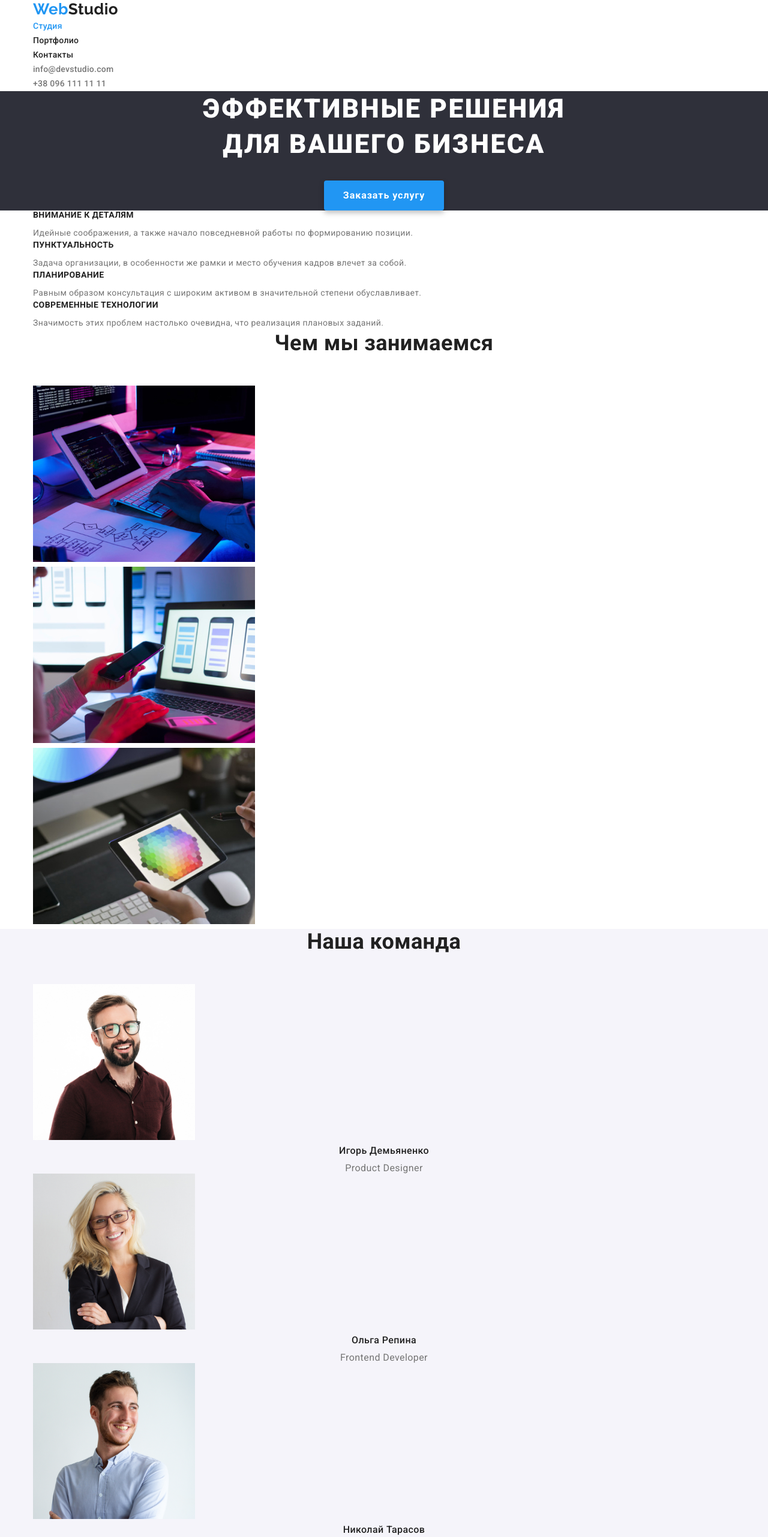
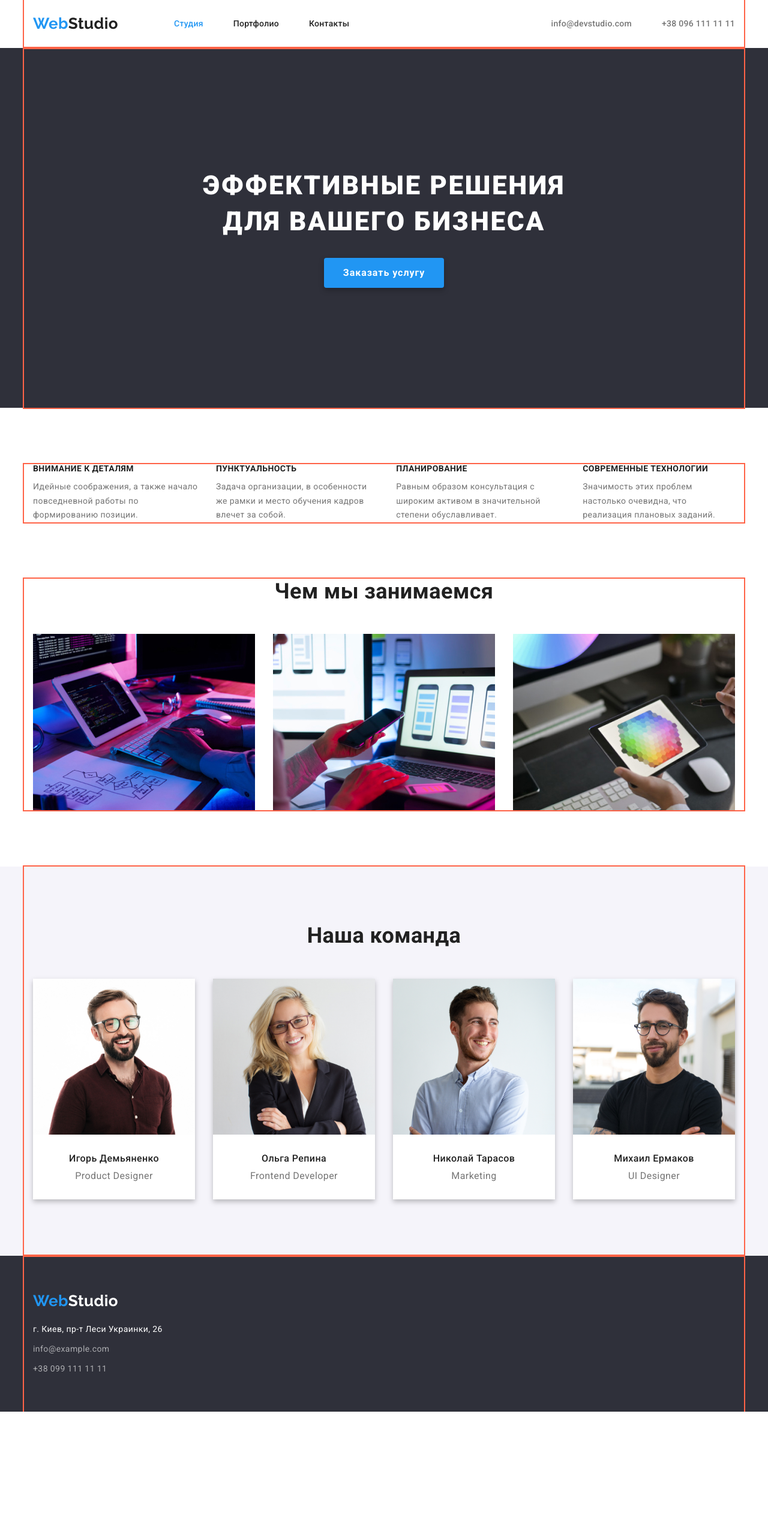
Before and after one commit to elandeveloper/goit-markup-hw-03, a plain HTML site: page index.html in a window 1280 px wide. Shown: the top 2563 px of the page at 60% size. After the commit the page ends 2354 px from the top, so only its background shows below. Drawn offline with nearby package versions, Linux system fonts and the light colour scheme.

Commit message:
добавляет flex на главную страницу

```diff
--- a/css/styles.css
+++ b/css/styles.css
@@ -47,6 +47,10 @@ button {
   font-family: inherit;
 }
 
+img {
+  display: block;
+}
+
 .visually-hidden {
   position: absolute;
   clip: rect(0 0 0 0);
@@ -61,6 +65,7 @@ button {
   padding-right: 15px;
   margin-left: auto;
   margin-right: auto;
+  outline: 2px solid tomato;
 }
 
 .header {
@@ -87,7 +92,24 @@ button {
 }
 
 /*Стили панели навигации*/
+
+.nav {
+  margin-left: 93px;
+}
+
+.nav-list {
+  display: flex;
+}
+
+.nav-item:not(:last-child) {
+  margin-right: 50px;
+}
+
 .nav-link {
+  display: block;
+  padding-top: 32px;
+  padding-bottom: 32px;
+
   color: var(--title-text-color);
   font-style: normal;
   font-weight: 500;
@@ -105,6 +127,10 @@ button {
   color: var(--accent-color);
 }
 
+.address {
+  margin-left: auto;
+}
+
 .address-link {
   color: var(--primary-text-color);
   font-style: normal;
@@ -118,14 +144,36 @@ button {
   color: var(--accent-color);
 }
 
+.address-list {
+  display: flex;
+}
+
+.address-item:not(:last-child) {
+  margin-right: 50px;
+}
+
+.general-nav {
+  display: flex;
+  align-items: center;
+}
+
 /*Стили блока героя*/
 
 .hero {
   background-color: var(--sec-background-color);
   text-align: center;
+  margin-bottom: 94px;
+}
+
+.hero-content {
+  padding-top: 200px;
+  padding-bottom: 200px;
 }
 
 .hero-title {
+  margin-top: 0;
+  margin-bottom: 30px;
+
   color: var(--white-text-color);
   font-style: normal;
   font-weight: 900;
@@ -133,13 +181,16 @@ button {
   line-height: 1.36;
   letter-spacing: 0.06em;
   text-transform: uppercase;
-
-  margin-top: 0;
-  margin-bottom: 30px;
 }
 
 .hero-btn {
   display: inline-block;
+  border-radius: 4px;
+  padding: 10px 32px;
+  border: 0px;
+  min-width: 200px;
+  height: 50px;
+  filter: drop-shadow(0px 4px 4px rgba(0, 0, 0, 0.25));
 
   color: var(--white-text-color);
   background-color: var(--accent-color);
@@ -149,13 +200,6 @@ button {
   font-size: 16px;
   line-height: 1.87;
   letter-spacing: 0.06em;
-
-  border-radius: 4px;
-  padding: 10px 32px;
-  border: 0px;
-  min-width: 200px;
-  height: 50px;
-  filter: drop-shadow(0px 4px 4px rgba(0, 0, 0, 0.25));
 }
 
 /*Стили
@@ -164,61 +208,84 @@ button {
 Список сотрудников
 Лучшие работы студии
 */
+.examples {
+  margin-bottom: 94px;
+}
 
 .examples-title,
 .team-title,
-.advantages-item,
-.team-item,
+.advantages-title,
+.team-member,
 .works-title {
   color: var(--title-text-color);
 }
 
-.advantages-item {
+.advantages {
+  margin-bottom: 94px;
+}
+
+.advantages-list .advantages-item + .advantages-item {
+  margin-left: 30px;
+}
+
+.advantages-title {
+  margin-bottom: 10px;
+  margin-top: 0;
+  padding: 0;
+
   font-style: normal;
   font-weight: bold;
   font-size: 14px;
   line-height: 1.14;
   text-transform: uppercase;
+}
 
-  margin-bottom: 10px;
-  margin-top: 0;
-  padding: 0;
+.advantages-list {
+  display: flex;
+}
+
+.examples-list {
+  display: flex;
+  justify-content: space-between;
 }
 
 .examples-title,
 .team-title {
+  margin-top: 0;
+  margin-bottom: 50px;
+
   font-style: normal;
   font-weight: bold;
   font-size: 36px;
   line-height: 1.17;
   text-align: center;
-
-  margin-top: 0;
-  margin-bottom: 50px;
 }
 
 .team-item {
+  background-color: var(--main-background-color);
+  filter: drop-shadow(0px 4px 4px rgba(0, 0, 0, 0.25));
+}
+
+.team-member {
+  margin-top: 30px;
+  margin-bottom: 10px;
+
   font-style: normal;
   font-weight: 500;
   font-size: 16px;
   line-height: 1.19;
-  /* identical to box height */
-
   text-align: center;
-
-  margin-top: 0;
-  margin-bottom: 10px;
 }
 
 .works-title {
+  margin-top: 0;
+  margin-bottom: 4px;
+
   font-style: normal;
   font-weight: bold;
   font-size: 18px;
   line-height: 2;
   letter-spacing: 0.06em;
-
-  margin-top: 0;
-  margin-bottom: 4px;
 }
 
 .advantages-content,
@@ -228,16 +295,19 @@ button {
 }
 
 .advantages-content {
+  padding: 0;
+  margin: 0;
+
   font-style: normal;
   font-weight: normal;
   font-size: 14px;
   line-height: 1.71;
-
-  padding: 0;
-  margin: 0;
 }
 
 .team-content {
+  margin: 0;
+  padding-bottom: 30px;
+
   font-style: normal;
   font-weight: normal;
   font-size: 16px;
@@ -245,21 +315,29 @@ button {
   /* identical to box height */
 
   text-align: center;
-
-  margin: 0;
 }
 
 .team {
   background-color: var(--add-background-color);
 }
 
+.general-team {
+  padding-top: 94px;
+  padding-bottom: 94px;
+}
+
+.team-list {
+  display: flex;
+  justify-content: space-between;
+}
+
 .works-content {
+  margin: 0;
+
   font-style: normal;
   font-weight: normal;
   font-size: 16px;
   line-height: 1.87;
-
-  margin: 0;
 }
 
 /*Стили
@@ -267,6 +345,11 @@ button {
 
 .categories-btn {
   display: inline-block;
+  border-radius: 4px;
+  padding: 6px 22px;
+  border: 0px;
+  min-width: 73px;
+  height: 38px;
 
   color: var(--title-text-color);
   background-color: var(--add-background-color);
@@ -277,12 +360,6 @@ button {
   line-height: 1.62;
   letter-spacing: 0.03em;
   text-align: center;
-
-  border-radius: 4px;
-  padding: 6px 22px;
-  border: 0px;
-  min-width: 73px;
-  height: 38px;
 }
 
 .categories-btn:hover,
@@ -304,9 +381,9 @@ button {
 }
 
 .address-footer {
+  margin-bottom: 9px;
+
   color: var(--white-text-color);
-
-  margin-bottom: 9px;
 }
 
 .footer-list .link {
@@ -321,7 +398,7 @@ button {
   line-height: 1.71;
 }
 
-.mail {
+.footer-list .footer-item:not(:last-child) {
   display: inline-block;
   margin-bottom: 9px;
 }
@@ -329,3 +406,8 @@ button {
 .under {
   margin-bottom: 20px;
 }
+
+.footer-content {
+  padding-top: 60px;
+  padding-bottom: 60px;
+}
--- a/index.html
+++ b/index.html
@@ -15,26 +15,27 @@
 
     <header class="header">
 
-        <div class="container">
+        <div class="container general-nav">
 
             <!--Панель навигации-->
+
+            <a href="./index.html" class="logo">
+                <span class="logo-web">Web</span><span class="logo-studio">Studio</span>
+            </a>
+
             <nav class="nav">
-                <a href="./index.html" class="logo">
-                    <span class="logo-web">Web</span><span class="logo-studio">Studio</span>
-                </a>
-
                 <ul class="nav-list">
-                    <li><a href="./index.html" class="nav-link current">Студия</a></li>
-                    <li><a href="./portfolio.html" class="nav-link">Портфолио</a></li>
-                    <li><a href="" class="nav-link">Контакты</a></li>
+                    <li class="nav-item"><a href="./index.html" class="nav-link current">Студия</a></li>
+                    <li class="nav-item"><a href="./portfolio.html" class="nav-link">Портфолио</a></li>
+                    <li class="nav-item"><a href="" class="nav-link">Контакты</a></li>
                 </ul>
             </nav>
 
             <!--Контактные данные-->
             <address class="address">
                 <ul class="address-list">
-                    <li><a href="mailto:info@devstudio.com" class="address-link">info@devstudio.com</a></li>
-                    <li><a href="tel:=380961111111" class="address-link">+38 096 111 11 11</a></li>
+                    <li class="address-item"><a href="mailto:info@devstudio.com" class="address-link">info@devstudio.com</a></li>
+                    <li class="address-item"><a href="tel:=380961111111" class="address-link">+38 096 111 11 11</a></li>
                 </ul>
             </address>
         </div>
@@ -45,7 +46,7 @@
         <!--Блок герой-->
         <section class="hero">
 
-            <div class="container">
+            <div class="container hero-content">
                 <h1 class="hero-title">Эффективные решения<br>для вашего бизнеса</h1>
                 <button class="hero-btn">Заказать услугу</button>
             </div>
@@ -58,23 +59,23 @@
             <div class="container">
                 <h2 class="visually-hidden">Преимущества</h2>
                 <ul class="advantages-list">
-                    <li>
-                        <h3 class="advantages-item">Внимание к деталям</h3>
+                    <li class="advantages-item">
+                        <h3 class="advantages-title">Внимание к деталям</h3>
                         <p class="advantages-content">Идейные соображения, а также начало повседневной работы по формированию позиции.</p>
                     </li>
 
-                    <li>
-                        <h3 class="advantages-item">Пунктуальность</h3>
+                    <li class="advantages-item">
+                        <h3 class="advantages-title">Пунктуальность</h3>
                         <p class="advantages-content">Задача организации, в особенности же рамки и место обучения кадров влечет за собой.</p>
                     </li>
 
-                    <li>
-                        <h3 class="advantages-item">Планирование</h3>
+                    <li class="advantages-item">
+                        <h3 class="advantages-title">Планирование</h3>
                         <p class="advantages-content">Равным образом консультация с широким активом в значительной степени обуславливает.</p>
                     </li>
 
-                    <li>
-                        <h3 class="advantages-item">Современные технологии</h3>
+                    <li class="advantages-item">
+                        <h3 class="advantages-title">Современные технологии</h3>
                         <p class="advantages-content">Значимость этих проблем настолько очевидна, что реализация плановых заданий.</p>
                     </li>
                 </ul>
@@ -98,31 +99,31 @@
         <!--Список сотрудников-->
         <section class="team">
 
-            <div class="container">
+            <div class="container general-team">
                 <h2 class="team-title">Наша команда</h2>
 
                 <ul class="team-list">
-                    <li>
+                    <li class="team-item">
                         <img src="./images/игорь_демьяненко.jpg" alt="Фото Игоря" width="270">
-                        <h3 class="team-item">Игорь Демьяненко</h3>
+                        <h3 class="team-member">Игорь Демьяненко</h3>
                         <p class="team-content">Product Designer</p>
                     </li>
 
-                    <li>
+                    <li class="team-item">
                         <img src="./images/ольга_репина.jpg" alt="Фото Ольги" width="270">
-                        <h3 class="team-item">Ольга Репина</h3>
+                        <h3 class="team-member">Ольга Репина</h3>
                         <p class="team-content">Frontend Developer</p>
                     </li>
 
-                    <li>
+                    <li class="team-item">
                         <img src="./images/николай_тарасов.jpg" alt="Фото Николая" width="270">
-                        <h3 class="team-item">Николай Тарасов</h3>
+                        <h3 class="team-member">Николай Тарасов</h3>
                         <p class="team-content">Marketing</p>
                     </li>
 
-                    <li>
+                    <li class="team-item">
                         <img src="./images/михаил_ермаков.jpg" alt="Фото Михаила" width="270">
-                        <h3 class="team-item">Михаил Ермаков</h3>
+                        <h3 class="team-member">Михаил Ермаков</h3>
                         <p class="team-content">UI Designer</p>
                     </li>
                 </ul>
@@ -133,7 +134,7 @@
     <footer class="footer">
 
 
-        <div class="container">
+        <div class="container footer-content">
             <a href="./index.html" class="logo under">
                 <span class="logo-web">Web</span><span class="logo-studio-footer">Studio</span>
             </a>
@@ -141,8 +142,8 @@
             <address class="address-footer">г. Киев, пр-т Леси Украинки, 26</address>
 
             <ul class="footer-list">
-                <li><a href="mailto:info@example.com" class="link mail">info@example.com</a></li>
-                <li><a href="tel:=380991111111" class="link">+38 099 111 11 11</a></li>
+                <li class="footer-item"><a href="mailto:info@example.com" class="link">info@example.com</a></li>
+                <li class="footer-item"><a href="tel:=380991111111" class="link">+38 099 111 11 11</a></li>
             </ul>
         </div>
 
```
Also changed, not shown: portfolio.html (+14 -13 lines).
